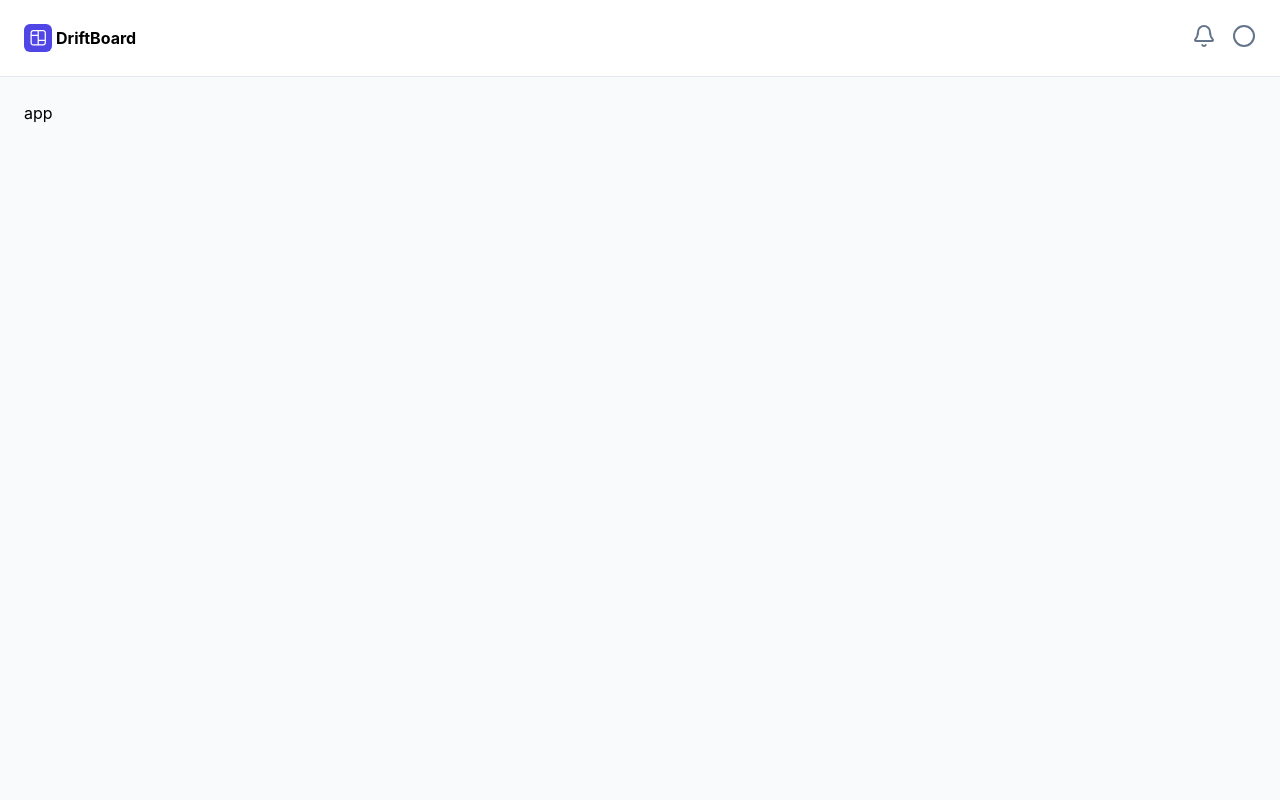
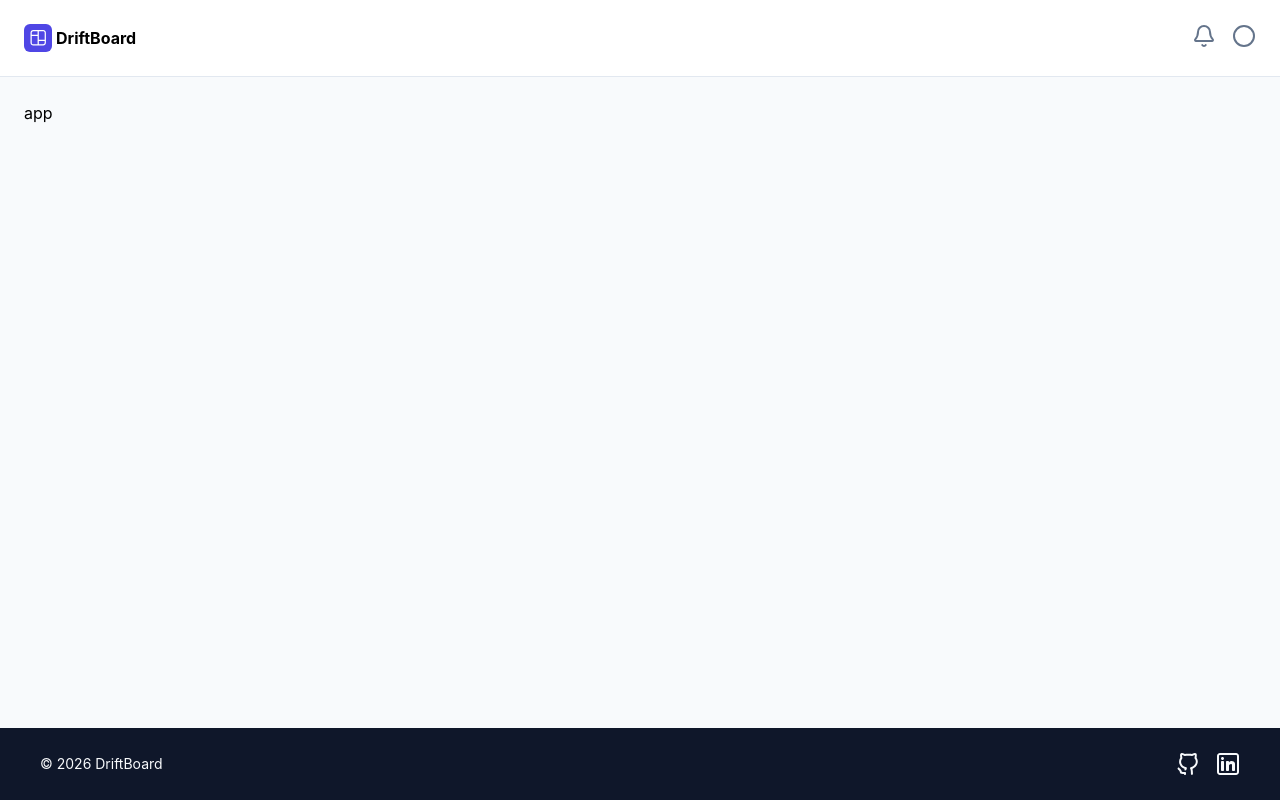
Before and after one commit to nadobrranichh/driftboard, a React (Vite) app in the folder frontend/: page / in a window 1280 px wide. Built offline with nearby package versions, Linux system fonts and the light colour scheme.

Commit message:
feat: add footer component

```diff
--- /dev/null
+++ b/frontend/src/components/Footer.tsx
@@ -0,0 +1,16 @@
+import GitHubIcon from "../assets/github-svgrepo-com.svg";
+import LinkedInIcon from "../assets/linkedin-svgrepo-com.svg";
+
+export default function Footer() {
+  return (
+    <footer className="bg-primary-dark px-10 py-6 flex justify-between items-center">
+      <p className="text-bg text-sm">
+        &copy; {new Date().getFullYear()} DriftBoard
+      </p>
+      <div className="flex gap-4">
+        <img className="h-6" src={GitHubIcon} />
+        <img className="h-6" src={LinkedInIcon} />
+      </div>
+    </footer>
+  );
+}
--- a/frontend/src/index.css
+++ b/frontend/src/index.css
@@ -2,7 +2,7 @@
 
 @theme {
   --color-primary: #4f46e5;
-  --color-primary-dark: #3730a3;
+  --color-primary-dark: #0f172a;
   --color-accent: #14b8a6;
   --color-surface: #ffffff;
   --color-bg: #f8fafc;
--- a/frontend/src/pages/RootLayout.tsx
+++ b/frontend/src/pages/RootLayout.tsx
@@ -1,11 +1,13 @@
 import { Outlet } from "react-router";
 import Header from "../components/Header";
+import Footer from "../components/Footer";
 
 export default function RootLayout() {
   return (
     <>
       <Header />
       <Outlet />
+      <Footer />
     </>
   );
 }
```
Also changed, not shown: frontend/src/assets/github-svgrepo-com.svg (added), frontend/src/assets/linkedin-svgrepo-com.svg (added).
